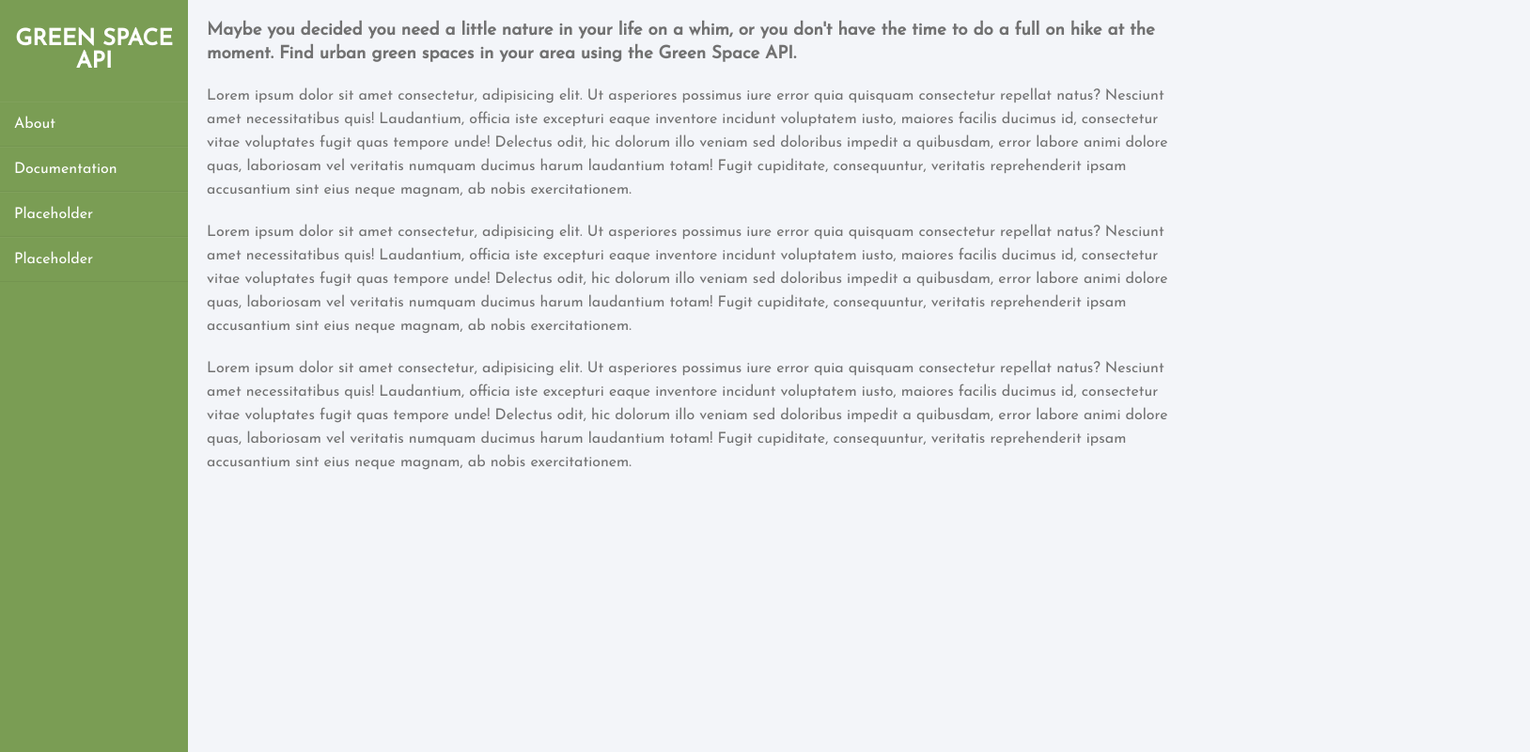
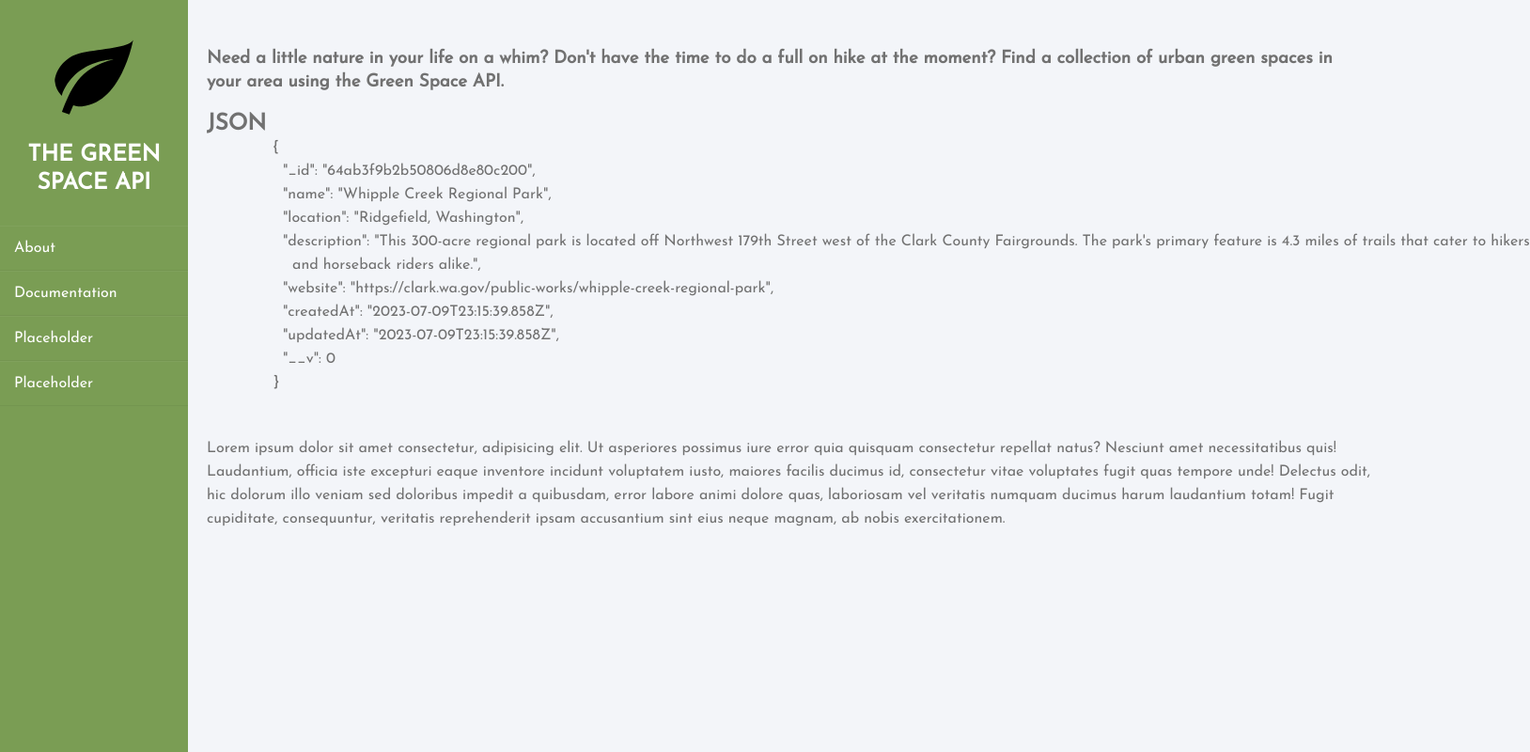
Before and after one commit to alondramora/greenspace, a website: page index.html in a window 1280 px wide. Shown: the whole page at 94% size, 1628 px wide, since content can reach past the window. Drawn offline with Linux system fonts and the light colour scheme.

Commit message:
added in a logo and fixed the sidebar title spacing

```diff
--- a/index.html
+++ b/index.html
@@ -4,13 +4,18 @@
     <meta charset="UTF-8" />
     <meta http-equiv="X-UA-Compatible" content="IE=edge" />
     <meta name="viewport" content="width=device-width, initial-scale=1.0" />
-    <title>Green Space</title>
+    <title>Green Space API</title>
     <link rel="stylesheet" href="/style.css" />
   </head>
   <body>
     <div class="wrapper">
       <div class="sidebar">
-        <h2>Green Space API</h2>
+        <img
+          class="leaf-logo"
+          src="/images/leaf-svgrepo-com.svg"
+          alt="A tree leaf"
+        />
+        <h2 class="sidebar-title">The Green Space API</h2>
         <ul>
           <li><a href="#">About</a></li>
           <li><a href="#">Documentation</a></li>
@@ -27,34 +32,27 @@
         <div class="info">
           <div>
             <h3>
-              Maybe you decided you need a little nature in your life on a whim,
-              or you don't have the time to do a full on hike at the moment.
-              Find urban green spaces in your area using the Green Space API.
+              Need a little nature in your life on a whim? Don't have the time
+              to do a full on hike at the moment? Find a collection of urban
+              green spaces in your area using the Green Space API.
             </h3>
           </div>
+
           <div>
-            Lorem ipsum dolor sit amet consectetur, adipisicing elit. Ut
-            asperiores possimus iure error quia quisquam consectetur repellat
-            natus? Nesciunt amet necessitatibus quis! Laudantium, officia iste
-            excepturi eaque inventore incidunt voluptatem iusto, maiores facilis
-            ducimus id, consectetur vitae voluptates fugit quas tempore unde!
-            Delectus odit, hic dolorum illo veniam sed doloribus impedit a
-            quibusdam, error labore animi dolore quas, laboriosam vel veritatis
-            numquam ducimus harum laudantium totam! Fugit cupiditate,
-            consequuntur, veritatis reprehenderit ipsam accusantium sint eius
-            neque magnam, ab nobis exercitationem.
-          </div>
-          <div>
-            Lorem ipsum dolor sit amet consectetur, adipisicing elit. Ut
-            asperiores possimus iure error quia quisquam consectetur repellat
-            natus? Nesciunt amet necessitatibus quis! Laudantium, officia iste
-            excepturi eaque inventore incidunt voluptatem iusto, maiores facilis
-            ducimus id, consectetur vitae voluptates fugit quas tempore unde!
-            Delectus odit, hic dolorum illo veniam sed doloribus impedit a
-            quibusdam, error labore animi dolore quas, laboriosam vel veritatis
-            numquam ducimus harum laudantium totam! Fugit cupiditate,
-            consequuntur, veritatis reprehenderit ipsam accusantium sint eius
-            neque magnam, ab nobis exercitationem.
+            <h2>JSON</h2>
+            <pre>
+              {
+                "_id": "64ab3f9b2b50806d8e80c200",
+                "name": "Whipple Creek Regional Park",
+                "location": "Ridgefield, Washington",
+                "description": "This 300-acre regional park is located off Northwest 179th Street west of the Clark County Fairgrounds. The park's primary feature is 4.3 miles of trails that cater to hikers
+                  and horseback riders alike.",
+                "website": "https://clark.wa.gov/public-works/whipple-creek-regional-park",
+                "createdAt": "2023-07-09T23:15:39.858Z",
+                "updatedAt": "2023-07-09T23:15:39.858Z",
+                "__v": 0
+              }
+            </pre>
           </div>
           <div>
             Lorem ipsum dolor sit amet consectetur, adipisicing elit. Ut
--- a/public/style.css
+++ b/public/style.css
@@ -27,11 +27,13 @@ body {
   padding: 30px 0;
 }
 
-.wrapper .sidebar h2 {
+.wrapper .sidebar .sidebar-title {
   color: white;
   text-transform: uppercase;
   text-align: center;
   margin-bottom: 30px;
+  margin-top: 20px;
+  line-height: 30px;
 }
 
 .wrapper .sidebar ul li {
@@ -70,3 +72,14 @@ body {
 .wrapper .main-content .info div {
   margin-bottom: 20px;
 }
+
+h3 {
+  margin-top: 50px;
+}
+
+.leaf-logo {
+  height: 100px;
+  width: 100px;
+  display: block;
+  margin: auto;
+}
```
Also changed, not shown: public/images/leaf-svgrepo-com.svg (added).
